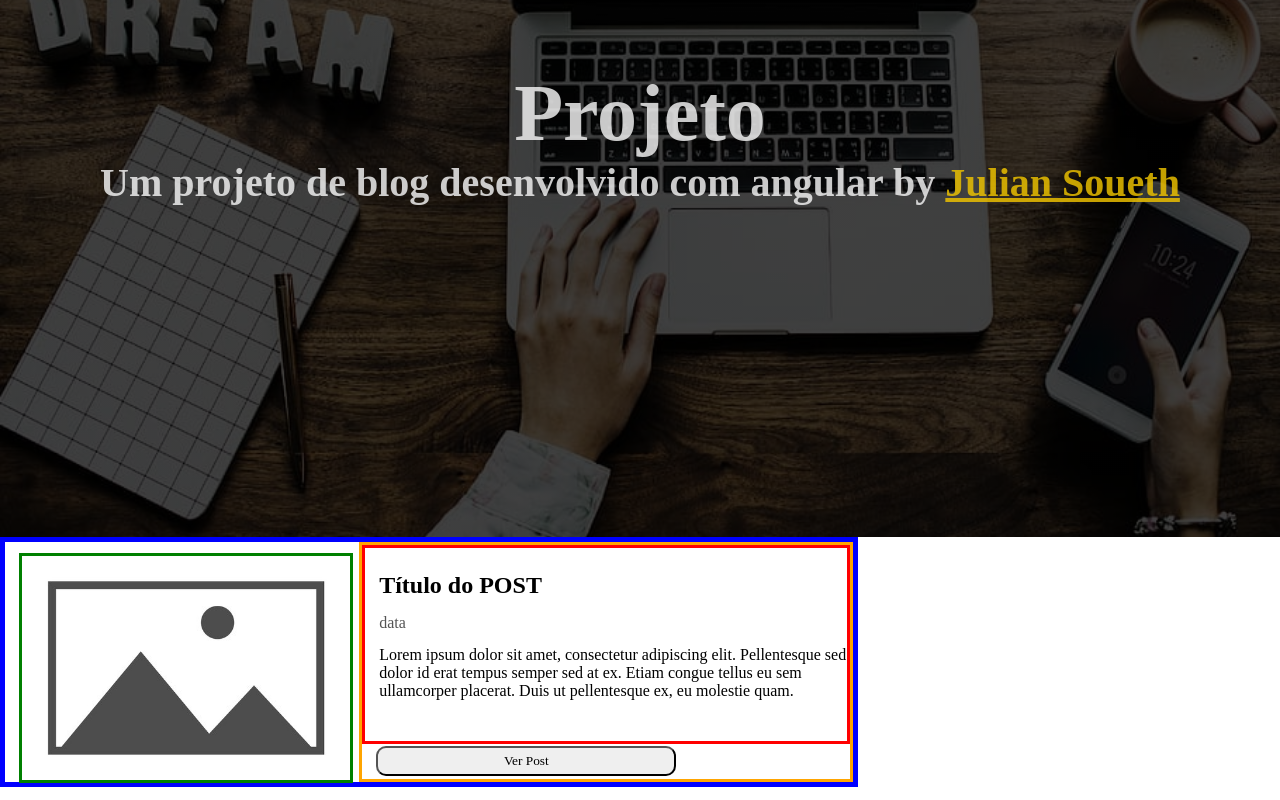
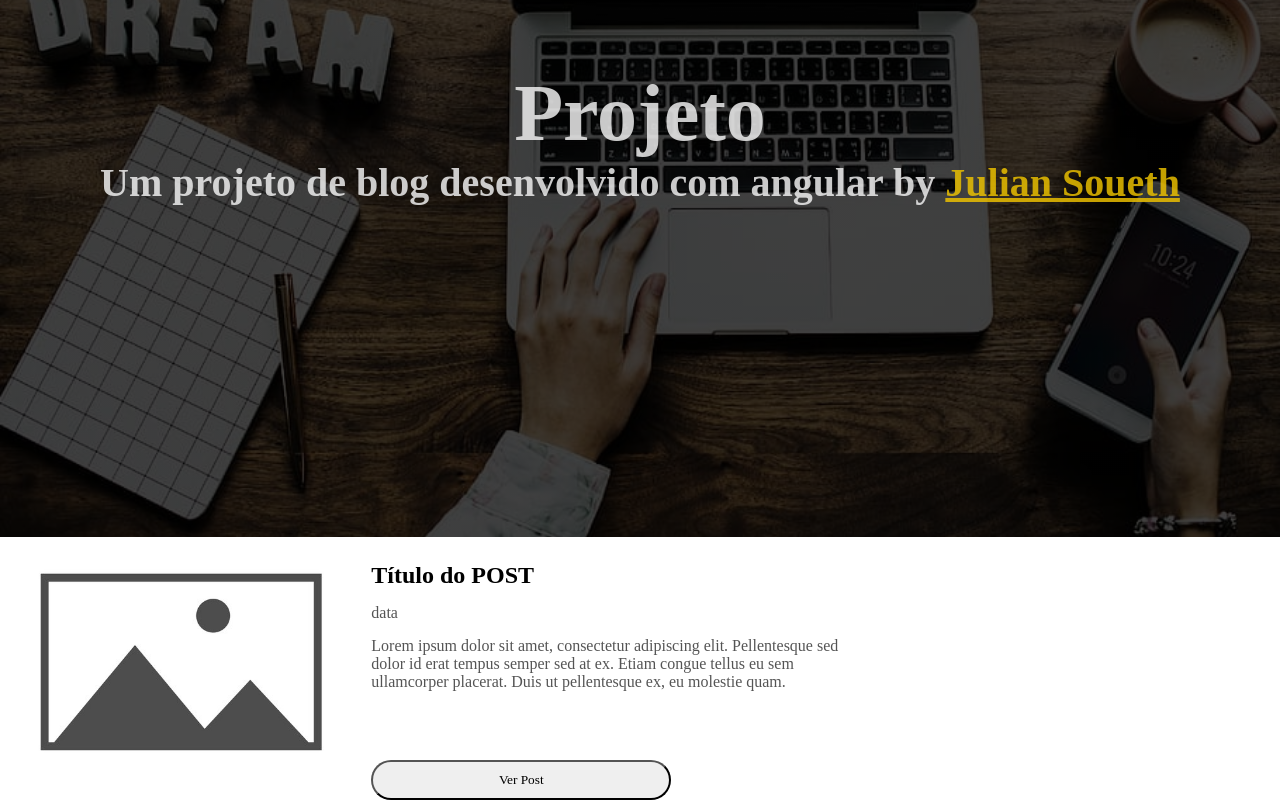
Before and after one commit to Soueth/angular-blog-desafio, an Angular app: page / in a window 1280 px wide. Shown: the part 263-1063 px from the top of the page. Built offline with nearby package versions, Linux system fonts and the light colour scheme.

Commit message:
big-card ajusts

```diff
--- a/src/app/Components/big-card/big-card.component.css
+++ b/src/app/Components/big-card/big-card.component.css
@@ -1,5 +1,4 @@
 .container__big-card {
-    border: solid blue 5px;
     width: 67%;
     height: 250px;
     display: flex;
@@ -22,15 +21,13 @@
     box-sizing: flex;
     flex-direction: column;
     justify-content: center;
-    border: solid orange 3px;
     width: 85%;
 }
 
 .container__content > #text {
-    border: solid red 3px;
     box-sizing: border-box;
     justify-content: center;
-    height: 85%;
+    height: 75%;
 }
 
 .container__title {
@@ -49,15 +46,16 @@
     margin-top: 3%;
     margin-left: 3%;
     font-family: 'Arial';
+    color: rgba(0, 0, 0, 0.671);
 }
 
 .container__button {
-    margin-top: 0.5%;
+    margin-top: 2%;
     margin-left: 3%;
 }
 
 .container__button > button {
     width: 300px;
-    height: 30px;
-    border-radius: 10px;
+    height: 40px;
+    border-radius: 50px;
 }
--- a/src/app/Components/big-card/big-card.component.html
+++ b/src/app/Components/big-card/big-card.component.html
@@ -1,6 +1,6 @@
 <div class="container__big-card">
     <div class="container__image">
-        <img src="/../assets/unknown image.jpg" alt="" style="border: solid green 3px;">
+        <img src="/../assets/unknown image.jpg" alt="">
     </div>
     <div class="container__content">
         <div id="text">
```
